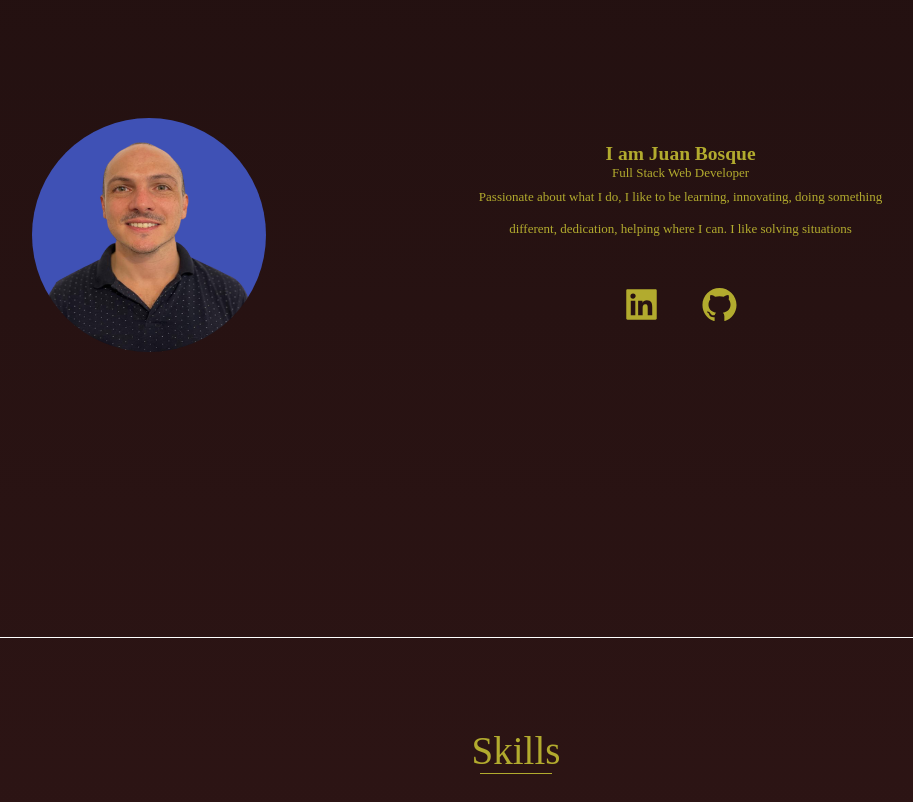
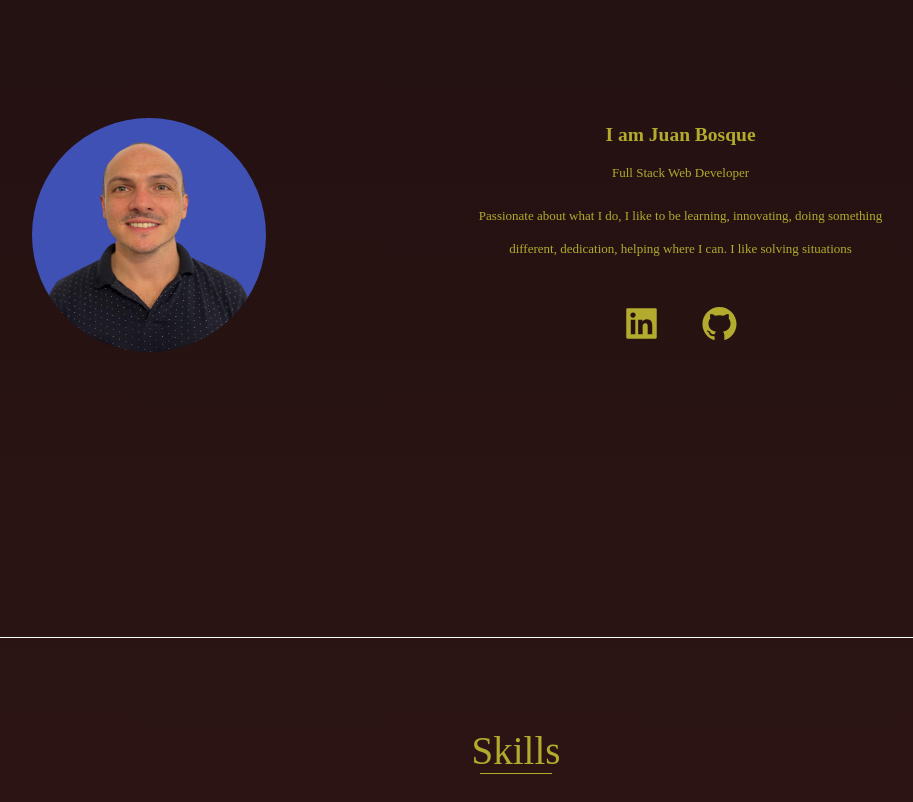
Before and after one commit to bosque-juan/portfolioreact, a React (Create React App) app: page / in a window 1280 px wide. Shown: the part 1100-1902 px from the top of the page, without its empty margins (124-1037 px from the left). Built offline with nearby package versions, Linux system fonts and the light colour scheme; a web font is replaced by a local one.

Commit message:
about gap

```diff
--- a/src/presentational/About.module.css
+++ b/src/presentational/About.module.css
@@ -10,6 +10,10 @@
   height: 100vh;
   width: 80%;
   grid-template-columns: repeat(2, 1fr);
+}
+.about{
+  display: grid;
+gap:1.5rem;
 }
 .abouText{
 line-height: 2.5;
@@ -54,7 +58,7 @@ line-height: 2.5;
   display: flex;
   justify-content: center;
   gap: 3rem;
-  padding-top: 3rem;
+  padding-top: 1.5rem;
 }
 
 @media screen and (max-width: 600px) {
```
